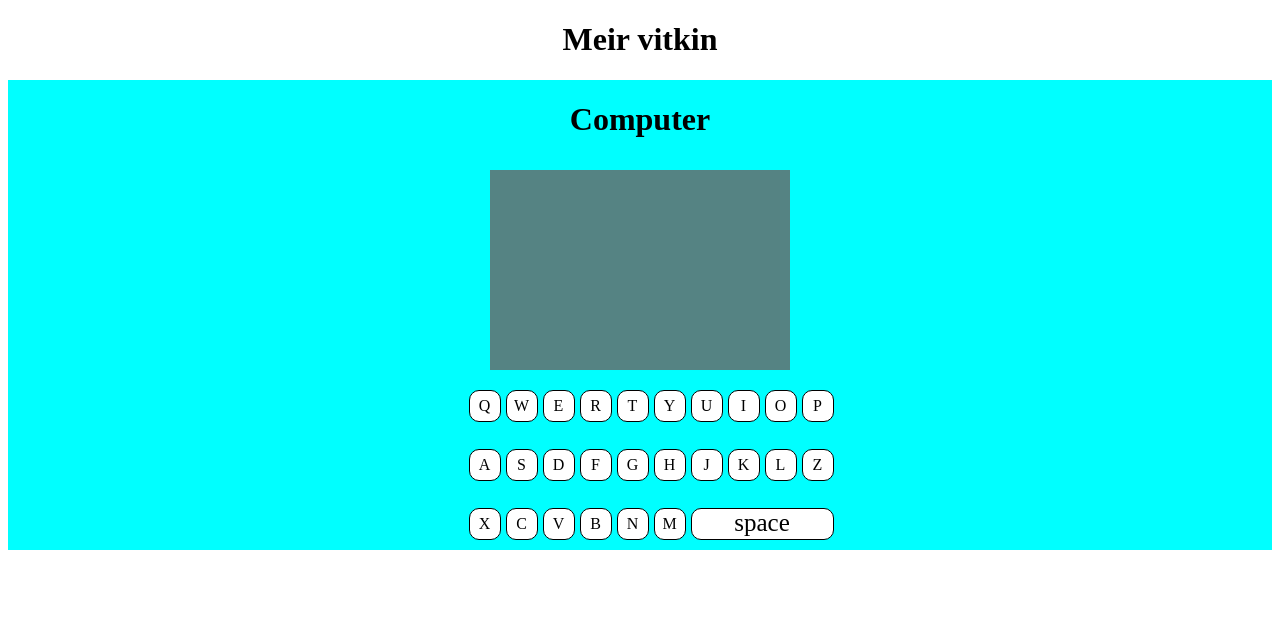
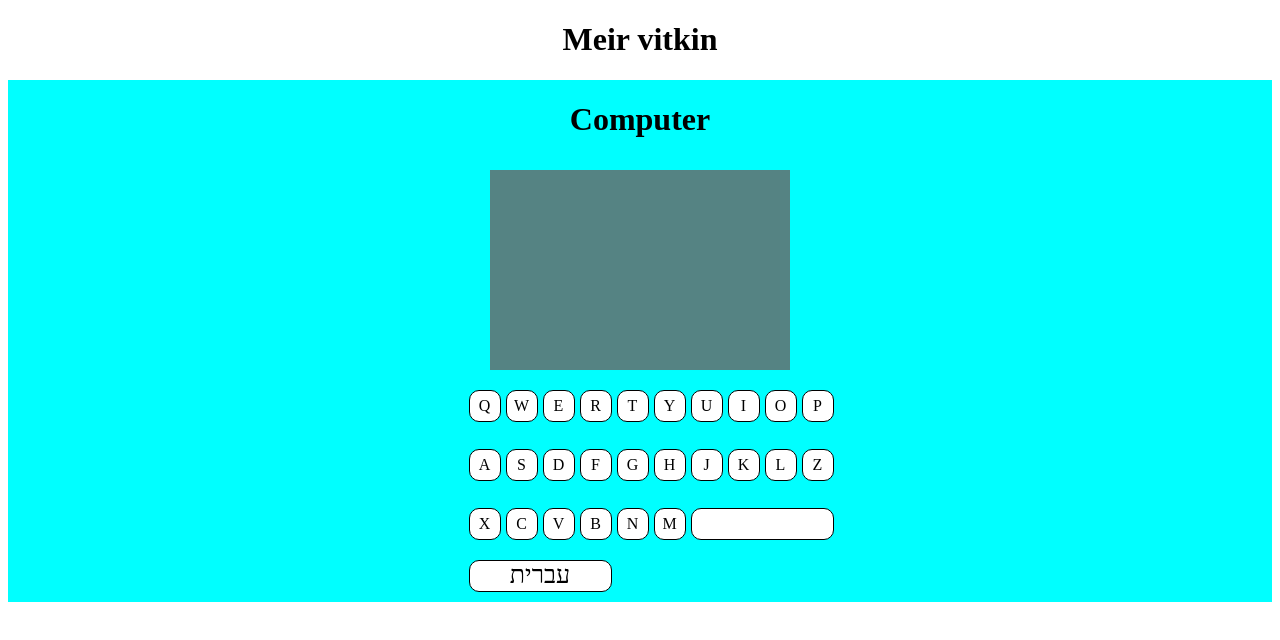
Before and after one commit to MeirVitkin/React_project, a React (Create React App) app: page / in a window 1280 px wide. Shown: the top 640 px of the page. Built offline with nearby package versions, Linux system fonts and the light colour scheme.

Commit message:
motiy some of the files

```diff
--- a/src/App2.js
+++ b/src/App2.js
@@ -1,25 +1,20 @@
 import Computer from "./component/computer";
 import Keyboard from "./component/keyboard";
+import Screen from "./component/csreen";
 
-const alphabetKeys = [
-    'Q', 'W', 'E', 'R', 'T', 'Y', 'U', 'I', 'O', 'P',
-    'A', 'S', 'D', 'F', 'G', 'H', 'J', 'K', 'L',
-    'Z', 'X', 'C', 'V', 'B', 'N', 'M'
-];
-const hebrewAlphabetKeys = [
-    '/', "'", 'ק', 'ר', 'א', 'ט', 'ו', 'י', 'פ', 'ן', 'ם', 'ש', 'ד', 'ג', 'כ', 'ע', 'י', 'ח', 'ל', 'ך', 'ף', ',', 'ז', 'ס', 'ב', 'ה', 'נ', 'מ', 'צ', 'ת', 'ץ'
-  ];
 
-export function GetKeywords() {
-    return alphabetKeys;
-}
+
+
 function App2() {
-    console.log(alphabetKeys);
     return(
         <>
             <h1>Meir vitkin</h1>
             <Computer
-            />
+               child1 ={<Screen/>}
+                child2={<Keyboard/>}
+            >
+            </Computer>
+
         </>
     )
 }
--- a/src/component/buttons.js
+++ b/src/component/buttons.js
@@ -15,4 +15,5 @@ const TakeButton = ({ setOnshelf,book }) => {
 
     return <button onClick={()=>setOnshelf(book)}>{book.onshelf ? 'Take' : 'Return'}</button>
 }
+
 export {LikeButton,ReadButton,TakeButton} ;
--- a/src/component/computer.js
+++ b/src/component/computer.js
@@ -1,13 +1,11 @@
 import Keyboard from "./keyboard"
 import Screen from "./csreen";
-function Computer(){
+function Computer({child1, child2}){
     return(
         <main>
             <h1>Computer</h1>
-            <Screen/>
-            <Keyboard
-             />
-
+            {child1}
+            {child2}
         </main>
     )
 }
--- a/src/component/keyboard.js
+++ b/src/component/keyboard.js
@@ -1,29 +1,42 @@
-import GetKeywords from "../App2"
+
+import{ useState } from "react";
+
 function showLeter(e){
     console.log(e.target.innerText);
 }
+
 function Keyboard(){
-    const keyes = [
+const englishKeys = [
     'Q', 'W', 'E', 'R', 'T', 'Y', 'U', 'I', 'O', 'P',
     'A', 'S', 'D', 'F', 'G', 'H', 'J', 'K', 'L',
-        'Z', 'X', 'C', 'V', 'B', 'N', 'M',
+    'Z', 'X', 'C', 'V', 'B', 'N', 'M'];
+const hebrewKeys = [
+     'ק', 'ר', 'א', 'ט', 'ו', 'י', 'פ', 'ן', 'ם', 'ש', 'ד', 'ג', 'כ', 'ע', 'י', 'ח', 'ל', 'ך', 'ף', 'ז', 'ס', 'ב', 'ה', 'נ', 'מ', 'צ', 'ת', 'ץ'
     ];
+    const [isHebrew, setIsHebrew] = useState(false);
+    const keys = isHebrew ? hebrewKeys : englishKeys;
+
+    const toggleLanguage = () => {
+        setIsHebrew(!isHebrew);
+    };
     return(
+        <div>
             <div className="keyboard">
-            {keyes.map((key,index)=>{
+                {keys.map((key,index)=>{
                     return(
-
-
                         <div className="key" key={index} onClick={showLeter}>
                             {key}
                         </div>
+                    )
+                })}
 
 
 
-                )
-            })}
-            <div className ="space">space</div>
-
+            <div className ="space" onClick={showLeter}> </div>
+            </div>
+                <div className="space" onClick={toggleLanguage}>
+                    {isHebrew ? 'English' : 'עברית'}
+                </div>
 
         </div>
     )
```
Also changed, not shown: src/logo.svg (deleted). Lines whose indentation alone changed are shown as unchanged.
